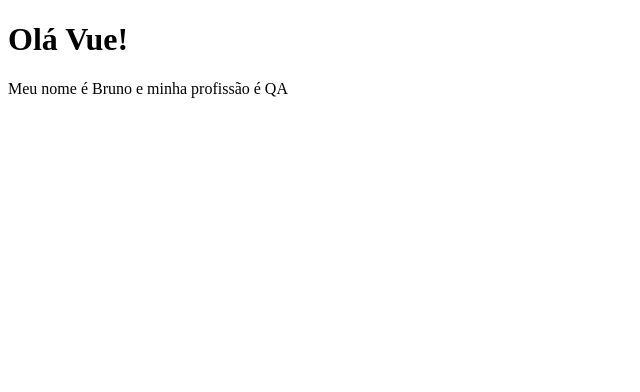
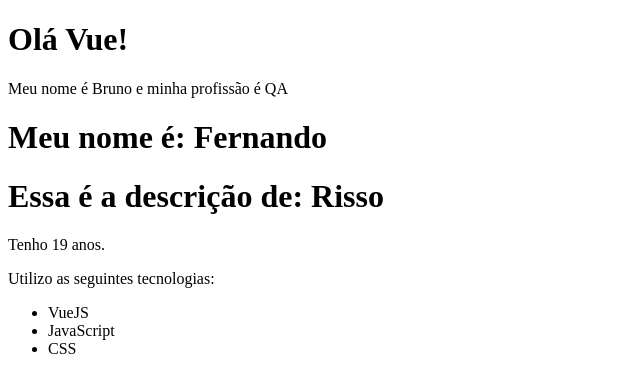
Before and after one commit to BrunoRisso58/learning-vuejs, a Vue app in the folder 2/: page / in a window 1280 px wide. Shown: the top 392 px of the page, without its empty margins (0-640 px from the left). Built offline with nearby package versions, Linux system fonts and the light colour scheme.

Commit message:
Hierarquia de Componentes - 1

```diff
--- a/2/src/App.vue
+++ b/2/src/App.vue
@@ -1,14 +1,20 @@
 <template>
     <PrimeiroComponente />
+    <LifeCycle />
+    <Pessoa />
 </template>
 
 <script>
-    import PrimeiroComponente from './components/PrimeiroComponente.vue';
+import PrimeiroComponente from './components/PrimeiroComponente.vue';
+import LifeCycle from './components/LifeCycle.vue';
+import Pessoa from './components/Pessoa.vue';
 
     export default {
         name: 'App',
         components: {
-            PrimeiroComponente
+            PrimeiroComponente,
+            LifeCycle,
+            Pessoa
         }
     }
 </script>
--- /dev/null
+++ b/2/src/components/Info.vue
@@ -0,0 +1,22 @@
+<template>
+    <div>
+        <p>Tenho {{age}} anos.</p>
+        <p>Utilizo as seguintes tecnologias:</p>
+        <ul>
+            <li>VueJS</li>
+            <li>JavaScript</li>
+            <li>CSS</li>
+        </ul>
+    </div>
+</template>
+
+<script>
+    export default {
+        name: "Info",
+        data() {
+            return {
+                age: 19
+            }
+        }
+    }
+</script>
--- /dev/null
+++ b/2/src/components/LifeCycle.vue
@@ -0,0 +1,26 @@
+<template>
+    <h1>Meu nome é: {{nome}}</h1>
+</template>
+
+<script>
+import { createDOMCompilerError } from '@vue/compiler-dom';
+
+    export default {
+        name: "LifeCycle",
+        data() {
+            return {
+                nome: "Ainda não sei"
+            }
+        },
+        created() {
+            setTimeout(() => {
+                this.nome = "Bruno";
+            }, 1000)
+        },
+        mounted() {
+            setTimeout(() => {
+                this.nome = "Fernando";
+            }, 2000)
+        }
+    }
+</script>
--- /dev/null
+++ b/2/src/components/Pessoa.vue
@@ -0,0 +1,20 @@
+<template>
+    <div>
+        <h1>Essa é a descrição de: {{nome}}</h1>
+        <Info />
+    </div>
+</template>
+<script>
+    import Info from './Info.vue';
+    export default {
+        name: "Pessoa",
+        data() {
+            return {
+                nome: "Risso"
+            }
+        },
+        components: {
+            Info
+        }
+    }
+</script>
```
